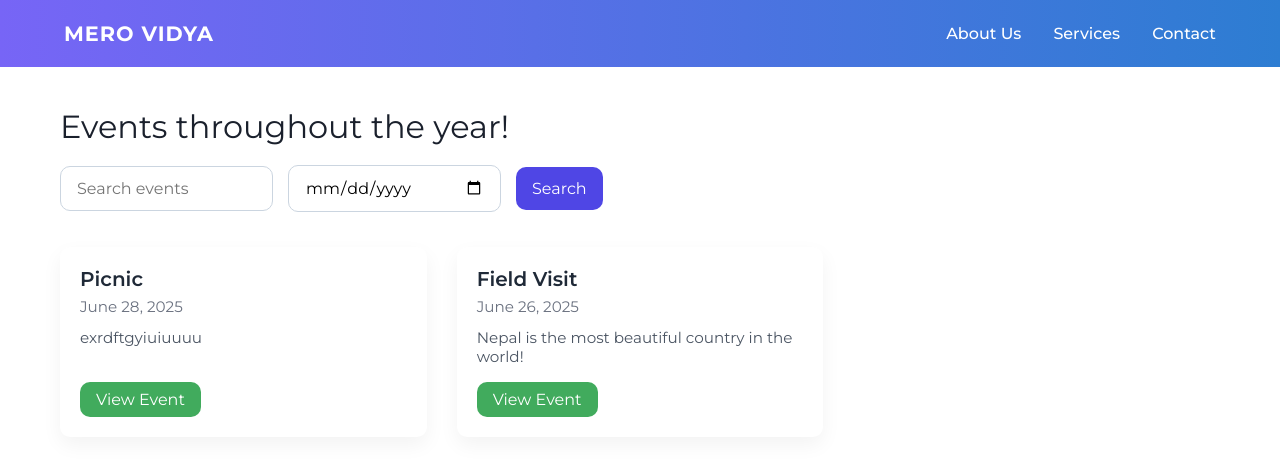
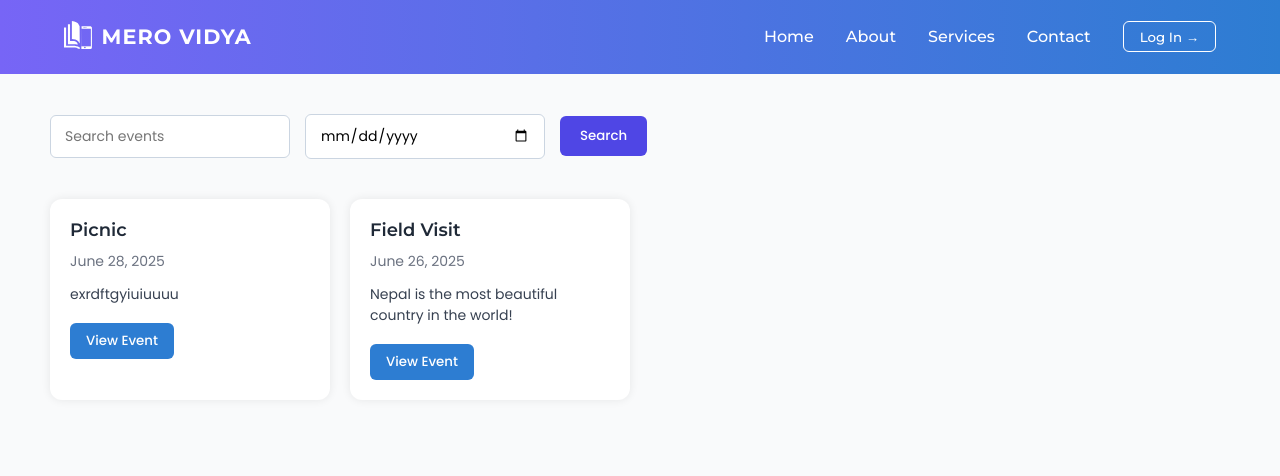
Before and after one commit to Shariph7/Event-Management, a Django app: page / in a window 1280 px wide. Shown: the top 476 px of the page. Run offline with Django 5.2, Linux system fonts and the light colour scheme; data comes from the database, SQL or seed files in the repository; both versions use the stored data as it was after the commit; some libraries are stand-ins or nearby versions.

Commit message:
Dashboard of Admin

```diff
--- a/Home/urls.py
+++ b/Home/urls.py
@@ -11,5 +11,6 @@ urlpatterns = [
     path('login', views.login, name="login"),
     path('adminpage', views.adminpage, name="adminpage"),
     path('createEvent', views.createEvent, name='createEvent'),
-    path("logout", views.logout, name="logout")
+    path("logout", views.logout, name="logout"),
+    path("views", views.views, name="views")
 ] + static(settings.MEDIA_URL, document_root=settings.MEDIA_ROOT)
--- a/Home/views.py
+++ b/Home/views.py
@@ -100,3 +100,6 @@ def createEvent(request):
 def logout(request):
     request.session.flush()
     return redirect('/')
+
+def views(request):
+    return render(request, "views.html")
--- a/Template/index.html
+++ b/Template/index.html
@@ -1,14 +1,26 @@
 {% extends "loggedin.html" %}
 
-{% block search %}
-  <form method="get" action="{% url 'index' %}" style="display: flex; gap: 15px; align-items: center;">
+{% block navbar %}
+<a href="#">Home</a>
+<a href="#">About</a>
+<a href="#">Services</a>
+<a href="#">Contact</a>
+{% endblock navbar %}
+
+{% block login %}
+<button class="login-btn">
+  <a href="/login" style="text-decoration: none; color: white;">Log In</a> <i>&#8594;</i>
+</button>
+{% endblock login %}
+
+{% block main_container %}
+<form method="get" action="{% url 'index' %}" class="search-form">
   <input type="text" name="event_name" placeholder="Search events" value="{{ request.GET.event_name }}">
   <input type="date" name="event_date" value="{{ request.GET.event_date }}">
   <button type="submit">Search</button>
 </form>
-{% endblock search %}
-      {% block admin %}<span class="logo-text"><a href="/" style="text-decoration: none; color: white;">MERO VIDYA</a></span>{% endblock admin %}
-{% block event_details %}
+
+
 <div class="card-container">
   {% for item in items %}
   <div class="card">
@@ -26,60 +38,4 @@
   </div>
   {% endfor %}
 </div>
-
-<!-- Payment Modal -->
-<div id="paymentModal" class="modal">
-  <div class="modal-content">
-    <span class="close" onclick="closeModal()">&times;</span>
-    <img id="modalImage" src="" alt="Event Image" style="width: 100%; height: auto; border-radius: 10px; margin-bottom: 20px; display: none;" />
-
-    <h2 style="margin-bottom: 20px;">Select Payment Method</h2>
-    <div class="payment-icons">
-      <img src="https://play-lh.googleusercontent.com/TThdLCHh8OY234CSCzjoTIgKdRYpH1SsYvO4kxJPwi_Npyo9QWvmUjIJ1SUnAlgPfA" alt="E-sewa">
-      <i class="fa fa-cc-mastercard" style="font-size:48px;color:red"></i>
-      <i class="fa fa-cc-paypal" style="font-size:48px;color:#267bf1"></i>
-      <i class="fa fa-credit-card" style="font-size:48px;color:#000080"></i>
-    </div>
-    <div class="btn-group" style="margin-top: 20px;">
-      <button class="btn-pay">Pay Now</button>
-      <button class="btn-cash">Cash</button>
-    </div>
-  </div>
-</div>
-
-<script>
-  function openModal(eventId, imageUrl) {
-    const modal = document.getElementById("paymentModal");
-    const modalImage = document.getElementById("modalImage");
-
-    modal.style.display = "block";
-    if (imageUrl) {
-      modalImage.src = imageUrl;
-      modalImage.style.display = "block";
-    } else {
-      modalImage.style.display = "none";
-    }
-  }
-
-  function closeModal() {
-    document.getElementById("paymentModal").style.display = "none";
-  }
-
-  window.onclick = function(event) {
-    const modal = document.getElementById("paymentModal");
-    if (event.target === modal) {
-      closeModal();
-    }
-  };
-</script>
-{% endblock event_details %}
-
-{% block log %}
-{% for sutdent in  sutdents%}
-{{ sutdent.image }}
-{% endfor %}
-{% endblock log %}
-
-{% block button %}<a href="#">Contact</a>{% endblock button %}
-{% block Database %}<a href="#">Services</a>{% endblock Database %}
-{% block students %}{% endblock students %}
+{% endblock main_container %}
--- a/Template/loggedin.html
+++ b/Template/loggedin.html
@@ -2,10 +2,12 @@
 <html lang="en">
 
 <head>
-  <meta charset="UTF-8">
-  <meta name="viewport" content="width=device-width, initial-scale=1.0">
-  <title>Event Booking</title>
-  <link href="https://fonts.googleapis.com/css2?family=Montserrat:wght@400;500;600;700&display=swap" rel="stylesheet">
+  <meta charset="UTF-8" />
+  <meta name="viewport" content="width=device-width, initial-scale=1.0" />
+  <title>Student Dashboard</title>
+  <link
+    href="https://fonts.googleapis.com/css2?family=Montserrat:wght@400;500;600;700&family=Poppins:wght@300;400;500;600&display=swap"
+    rel="stylesheet" />
   <link rel="stylesheet" href="https://cdnjs.cloudflare.com/ajax/libs/font-awesome/4.7.0/css/font-awesome.min.css">
   <script src="https://kit.fontawesome.com/a076d05399.js" crossorigin="anonymous"></script>
   <style>
@@ -13,11 +15,12 @@
       margin: 0;
       padding: 0;
       box-sizing: border-box;
-      font-family: 'Montserrat', sans-serif;
     }
 
     body {
-      color: #1a202c;
+      background-color: #f9fafb;
+      color: #1f2937;
+      font-family: 'Poppins', sans-serif;
     }
 
     .navbar {
@@ -27,17 +30,13 @@
       padding: 1.3rem 4rem;
       background: linear-gradient(to right, #7765F6, #2D7DD2);
       color: white;
+      font-family: 'Montserrat', sans-serif;
     }
 
     .logo-section {
       display: flex;
       align-items: center;
       gap: 0.6rem;
-    }
-
-    .logo-icon {
-      width: 30px;
-      height: 30px;
     }
 
     .logo-text {
@@ -50,6 +49,7 @@
       display: flex;
       align-items: center;
       gap: 2rem;
+      font-family: 'Montserrat', sans-serif;
     }
 
     .nav-links a {
@@ -68,13 +68,11 @@
       padding: 0.4rem 1rem;
       border-radius: 6px;
       font-weight: 600;
-      display: flex;
-      align-items: center;
-      gap: 6px;
       background: transparent;
       color: white;
       cursor: pointer;
       transition: background 0.2s ease-in-out;
+      font-family: 'Montserrat', sans-serif;
     }
 
     .login-btn:hover {
@@ -85,227 +83,245 @@
       font-style: normal;
     }
 
-    .container {
-      padding: 40px 60px;
+    .image {
+      height: 35px;
+      width: 35px;
     }
 
-    .search-section {
+    .main-container {
+      display: flex;
+      min-height: calc(100vh - 80px);
+    }
+
+    .sidebar-space {
+      width: 16%;
+    }
+
+    .content {
+      width: 83%;
+      padding: 40px 50px;
+    }
+
+    .top-bar {
+      display: flex;
+      justify-content: space-between;
+      align-items: flex-start;
+      margin-bottom: 30px;
+      font-family: 'Montserrat', sans-serif;
+    }
+
+    .top-left h2 {
+      font-size: 26px;
+      font-weight: 600;
+      margin-bottom: 8px;
+    }
+
+    .actions {
+      display: flex;
+      gap: 12px;
+    }
+
+    .btn {
+      background-color: #4f46e5;
+      color: white;
+      border: none;
+      padding: 8px 16px;
+      border-radius: 6px;
+      font-weight: 500;
+      font-size: 14px;
+      cursor: pointer;
+      transition: background 0.3s;
+      font-family: 'Poppins', sans-serif;
+    }
+
+    .btn:hover {
+      background-color: #4338ca;
+    }
+
+    .filter-box {
+      background-color: #ffffff;
+      border-radius: 12px;
+      padding: 30px;
+      box-shadow: 0 0 20px rgba(0, 0, 0, 0.05);
+    }
+
+    .filters {
+      display: flex;
+      align-items: flex-end;
+      gap: 20px;
+      flex-wrap: wrap;
+      margin-bottom: 25px;
+      font-family: 'Poppins', sans-serif;
+    }
+
+    .filters label {
+      font-size: 14px;
+      color: #374151;
+      margin-bottom: 6px;
+      display: inline-block;
+      font-weight: 500;
+    }
+
+    .filters select {
+      padding: 8px 14px;
+      cursor: pointer;
+      font-size: 14px;
+      color: #1f2937;
+      background-color: #f1f5f9;
+      border: 1px solid #d1d5db;
+      border-radius: 6px;
+      width: 280px;
+      font-family: 'Poppins', sans-serif;
+    }
+
+    .filters select:focus {
+      outline: 2px solid #7c65f2;
+    }
+
+    .search-btn {
+      padding: 8px 40px;
+      background-color: #4f46e5;
+      color: white;
+      border: none;
+      border-radius: 6px;
+      font-weight: 300;
+      cursor: pointer;
+      font-size: 14px;
+      transition: background 0.3s;
+      font-family: 'Poppins', sans-serif;
+    }
+
+    .search-btn:hover {
+      background-color: #4338ca;
+    }
+
+    .info-text {
+      text-align: center;
+      font-size: 18px;
+      font-weight: 400;
+      color: #64748b;
+      font-family: 'Poppins', sans-serif;
+    }
+
+    .arrow {
+      border: solid white;
+      border-width: 0 2px 2px 0;
+      display: inline-block;
+      padding: 2px;
+    }
+
+    .down {
+      transform: rotate(45deg);
+      -webkit-transform: rotate(45deg);
+    }
+
+    .image {
+      height: 28px;
+      width: 28px;
+    }
+
+    /* Search Bar Styles */
+    .search-form {
       display: flex;
       gap: 15px;
-      margin-bottom: 35px;
+      align-items: center;
+      margin: 40px 50px 20px 50px;
       flex-wrap: wrap;
     }
 
-    .search-section input,
-    .search-section button {
-      padding: 12px 16px;
-      font-size: 1rem;
-      border-radius: 10px;
-      border: 1px solid #cbd5e0;
-      outline: none;
+    .search-form input[type="text"],
+    .search-form input[type="date"] {
+      padding: 10px 14px;
+      font-size: 14px;
+      border: 1px solid #cbd5e1;
+      border-radius: 6px;
+      width: 240px;
+      font-family: 'Poppins', sans-serif;
+      background-color: #ffffff;
     }
 
-    .search-section input {
-      background-color: white;
-      flex: 1;
-      min-width: 200px;
+    .search-form input:focus {
+      outline: 2px solid #7c65f2;
     }
 
-    .search-section button {
+    .search-form button {
+      padding: 10px 20px;
       background-color: #4f46e5;
       color: white;
       border: none;
+      border-radius: 6px;
+      font-weight: 500;
+      font-family: 'Poppins', sans-serif;
       cursor: pointer;
-      transition: background-color 0.3s;
+      transition: background 0.3s ease;
     }
 
-    .search-section button:hover {
+    .search-form button:hover {
       background-color: #4338ca;
     }
 
-    table {
-      width: 100%;
-      border-collapse: collapse;
-      margin-top: 20px;
+    /* Card Container */
+    .card-container {
+      display: grid;
+      grid-template-columns: repeat(auto-fill, minmax(280px, 1fr));
+      gap: 20px;
+      padding: 20px 50px 60px 50px;
     }
 
-    th,
-    td {
-      padding: 12px;
-      text-align: left;
-      border-bottom: 1px solid #d1d5db;
-    }
-
-    thead {
-      background-color: #e5e7eb;
-    }
-
-    a.edit-link {
-      margin-right: 10px;
-      color: #4f46e5;
-      text-decoration: none;
-      font-weight: 500;
-    }
-
-    a.delete-link {
-      color: #dc2626;
-      text-decoration: none;
-      font-weight: 500;
-    }
-
-    .card-container {
-      display: grid;
-      grid-template-columns: repeat(auto-fill, minmax(320px, 1fr));
-      gap: 30px;
-    }
-
+    /* Individual Card */
     .card {
       background-color: #ffffff;
-      border-radius: 10px;
-      box-shadow: 0 8px 20px rgba(0, 0, 0, 0.05);
+      border-radius: 12px;
+      box-shadow: 0 0 10px rgba(0, 0, 0, 0.08);
       overflow: hidden;
-      display: flex;
-      flex-direction: column;
-      transition: transform 0.3s ease;
+      transition: transform 0.2s ease, box-shadow 0.2s ease;
     }
 
     .card:hover {
-      transform: translateY(-5px);
+      transform: translateY(-4px);
+      box-shadow: 0 8px 20px rgba(0, 0, 0, 0.1);
     }
 
     .card-content {
       padding: 20px;
-      display: flex;
-      flex-direction: column;
-      flex-grow: 1;
     }
 
     .card .title {
-      font-size: 1.25rem;
+      font-size: 18px;
       font-weight: 600;
-      margin-bottom: 6px;
+      margin-bottom: 10px;
       color: #1f2937;
+      font-family: 'Montserrat', sans-serif;
     }
 
     .card .date {
-      font-size: 0.95rem;
+      font-size: 14px;
       color: #6b7280;
       margin-bottom: 12px;
+      font-family: 'Poppins', sans-serif;
     }
 
     .card .description {
-      font-size: 0.95rem;
-      color: #4b5563;
-      flex-grow: 1;
-      margin-bottom: 16px;
+      font-size: 14px;
+      color: #374151;
+      margin-bottom: 18px;
+      font-family: 'Poppins', sans-serif;
     }
 
     .card button {
-      background: #41ab5d;
+      padding: 8px 16px;
+      background-color: #2d7dd2;
       color: white;
       border: none;
-      padding: 8px 16px;
-      border-radius: 10px;
-      font-size: 1rem;
-      font-weight: 200;
+      border-radius: 6px;
+      font-weight: 500;
+      font-family: 'Poppins', sans-serif;
       cursor: pointer;
-      align-self: flex-start;
-      transition: background-color 0.3s;
+      transition: background 0.3s ease;
     }
 
     .card button:hover {
-      background-color: #059669;
-    }
-
-    .modal {
-      display: none;
-      position: fixed;
-      z-index: 1000;
-      left: 0;
-      top: 0;
-      width: 100%;
-      height: 100%;
-      overflow: auto;
-      background: rgba(0, 0, 0, 0.4);
-    }
-
-    .modal-content {
-      background-color: white;
-      margin: 10% auto;
-      padding: 30px;
-      border-radius: 12px;
-      width: 400px;
-      max-width: 90%;
-      box-shadow: 0 10px 25px rgba(0, 0, 0, 0.15);
-      text-align: center;
-      position: relative;
-    }
-
-    .payment-icons {
-      display: flex;
-      justify-content: space-around;
-      align-items: center;
-      margin-bottom: 25px;
-    }
-
-    .payment-icons img {
-      width: 50px;
-      height: 50px;
-      transition: transform 0.2s;
-      cursor: pointer;
-    }
-
-    .payment-icons img:hover {
-      transform: scale(1.1);
-    }
-
-    .btn-group {
-      display: flex;
-      justify-content: space-between;
-      gap: 15px;
-    }
-
-    .btn-pay,
-    .btn-cash {
-      flex: 1;
-      padding: 10px 0;
-      border: none;
-      border-radius: 10px;
-      font-size: 16px;
-      font-weight: 600;
-      cursor: pointer;
-    }
-
-    .btn-pay {
-      background-color: #41ab5d;
-      color: white;
-    }
-
-    .btn-pay:hover {
-      background-color: #2f855a;
-    }
-
-    .btn-cash {
-      background-color: #facc15;
-      color: white;
-    }
-
-    .btn-cash:hover {
-      background-color: #eab308;
-    }
-
-    .close {
-      position: absolute;
-      top: 10px;
-      right: 18px;
-      font-size: 28px;
-      font-weight: bold;
-      cursor: pointer;
-      color: #4b5563;
-    }
-
-    .close:hover {
-      color: red;
+      background-color: #2563eb;
     }
   </style>
 </head>
@@ -314,62 +330,63 @@
 
   <nav class="navbar">
     <div class="logo-section">
-      {% block admin %}<span class="logo-text"><a href="/adminpage" style="text-decoration: none; color: white;">MERO VIDYA</a></span>{% endblock admin %}
+      <a href="/"><img src="static/outlined_logo.svg" alt="Mero Vidya" class="image"></a>
+      <span class="logo-text"><a href="/" style="text-decoration: none; color: white;">MERO VIDYA</a></span>
     </div>
     <div class="nav-links">
-      <a href="#">About Us</a>
-      {% block Database %}<a href="#">Database</a>{% endblock Database %}
-      {% block button %}<a href="/createEvent">Create Event</a>{% endblock button %}
-      {% block students %}<a href="/student">students</a>{% endblock students %}
-      {% block log %}
+      {% block navbar %}
+      <a href="#">Home</a>
+      <a href="#"><i class="fa fa-bell" style="font-size:20px"></i></a>
+      <a href="#"><i class="fa fa-search" style="font-size: 20px;"></i></a>
+      {% endblock navbar %}
+      {% block login %}
       <button class="login-btn">
-        <a href="/logout">Logout</a> <i>&#8594;</i>
+        <a href="/logout" style="text-decoration: none; color: white;">Logout</a> <i>&#8594;</i>
       </button>
-      {% endblock log %}
+      {% endblock login %}
     </div>
   </nav>
 
-  <div class="container">
-    <h1 style="font-weight: 400;">Events throughout the year!</h1>
-    <br>
-    <div class="search-section">
-      {% block search %}
-      <form method="get" action="{% url 'index' %}" style="display: flex; gap: 15px; align-items: center;">
-        <input type="text" name="event_name" placeholder="Search events" value="{{ request.GET.event_name }}">
-        <input type="date" name="event_date" value="{{ request.GET.event_date }}">
-        <button type="submit">Search</button>
-      </form>
-      {% endblock search %}
-    </div>
+  {% block main_container %}
+  <div class="main-container">
+    <div class="sidebar-space"></div>
+    <div class="content">
+      <div class="top-bar">
+        <div class="top-left">
+          <h2>Event Details</h2>
+        </div>
+        <div class="actions">
+          <button class="btn"><a href="/createEvent" style="text-decoration: none; color: white;">+ Create
+              Event</a></button>
+          <button class="btn">More <i class="arrow down"></i></button>
+        </div>
+      </div>
 
-    {% block event_details %}
-    <div style="overflow-x: auto;">
-      <table>
-        <thead>
-          <tr>
-            <th>Event Name</th>
-            <th>Description</th>
-            <th>Date</th>
-            <th>Actions</th>
-          </tr>
-        </thead>
-        <tbody>
-          {% for item in items %}
-          <tr>
-            <td>{{ item.event }}</td>
-            <td>{{ item.description }}</td>
-            <td>{{ item.date }}</td>
-            <td>
-              <a href="" class="edit-link">Edit</a>
-              <a href="#" class="delete-link">Delete</a>
-            </td>
-          </tr>
-          {% endfor %}
-        </tbody>
-      </table>
+      <div class="filter-box">
+        <div class="filters">
+          <div>
+            <label for="academic">Academic Year</label><br />
+            <select id="academic">
+              <option>Current Session</option>
+            </select>
+          </div>
+          <div>
+            <label for="class">Class Section</label><br />
+            <select id="class">
+              <option>Select Class</option>
+            </select>
+          </div>
+          <div>
+            <button class="search-btn">SEARCH</button>
+          </div>
+        </div>
+        <div class="info-text">
+          Select class-section to view Students
+        </div>
+      </div>
     </div>
   </div>
-  {% endblock event_details %}
+  {% endblock main_container %}
 
 </body>
 
```
Also changed, not shown: Template/createEvent.html (+6 -4 lines), db.sqlite3, static/outlined_logo.svg (added). Lines whose indentation alone changed are shown as unchanged.
